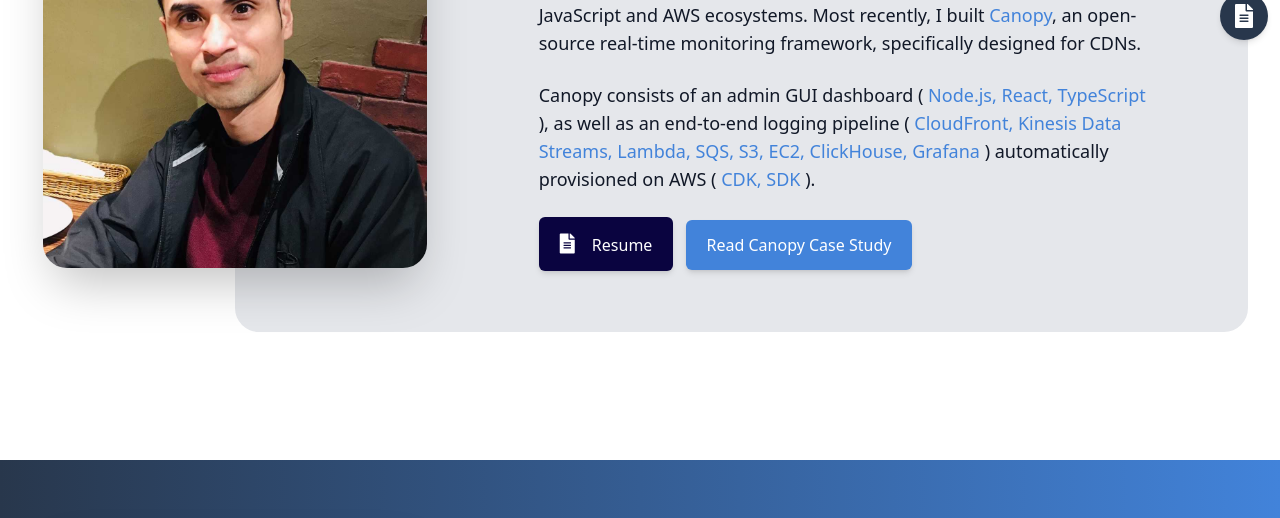
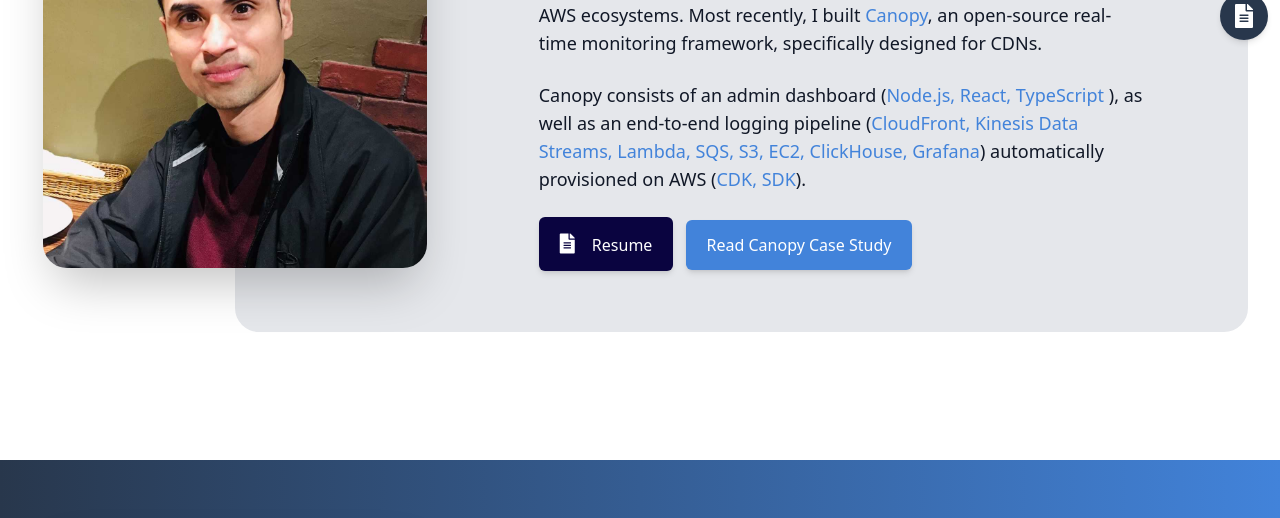
Before and after one commit to jason-ng3/jason-ng3.github.io, a website: page index.html in a window 1280 px wide. Shown: the part 244-762 px from the top of the page. Drawn offline with Linux system fonts and the light colour scheme.

Commit message:
Change profile description

```diff
--- a/index.html
+++ b/index.html
@@ -202,7 +202,7 @@
                 New York, NY
               </h4>
               <p class="text-lg text-gray-900 mt-6">
-                I’m a full-stack software engineer with experience in the Ruby, JavaScript
+                I’m a software engineer with experience in the JavaScript, Ruby
                 and AWS ecosystems. Most recently, I built
                 <a
                   class="text-tailslideblue hover:underline"
@@ -212,7 +212,7 @@
                 >, an open-source real-time monitoring framework, specifically designed for CDNs.
               </p>
               <p class="text-lg text-gray-900 mt-6">
-                Canopy consists of an admin GUI dashboard ( <span class="mt-3 text-lg text-tailslideblue">Node.js, React, TypeScript</span> ), as well as an end-to-end logging pipeline ( <span class="mt-3 text-lg text-tailslideblue">CloudFront, Kinesis Data Streams, Lambda, SQS, S3, EC2, ClickHouse, Grafana</span> ) automatically provisioned on AWS ( <span class="mt-3 text-lg text-tailslideblue">CDK, SDK</span> ).
+                Canopy consists of an admin dashboard (<span class="mt-3 text-lg text-tailslideblue">Node.js, React, TypeScript</span> ), as well as an end-to-end logging pipeline (<span class="mt-3 text-lg text-tailslideblue">CloudFront, Kinesis Data Streams, Lambda, SQS, S3, EC2, ClickHouse, Grafana</span>) automatically provisioned on AWS (<span class="mt-3 text-lg text-tailslideblue">CDK, SDK</span>).
               </p>
               <a
                 class="
```
